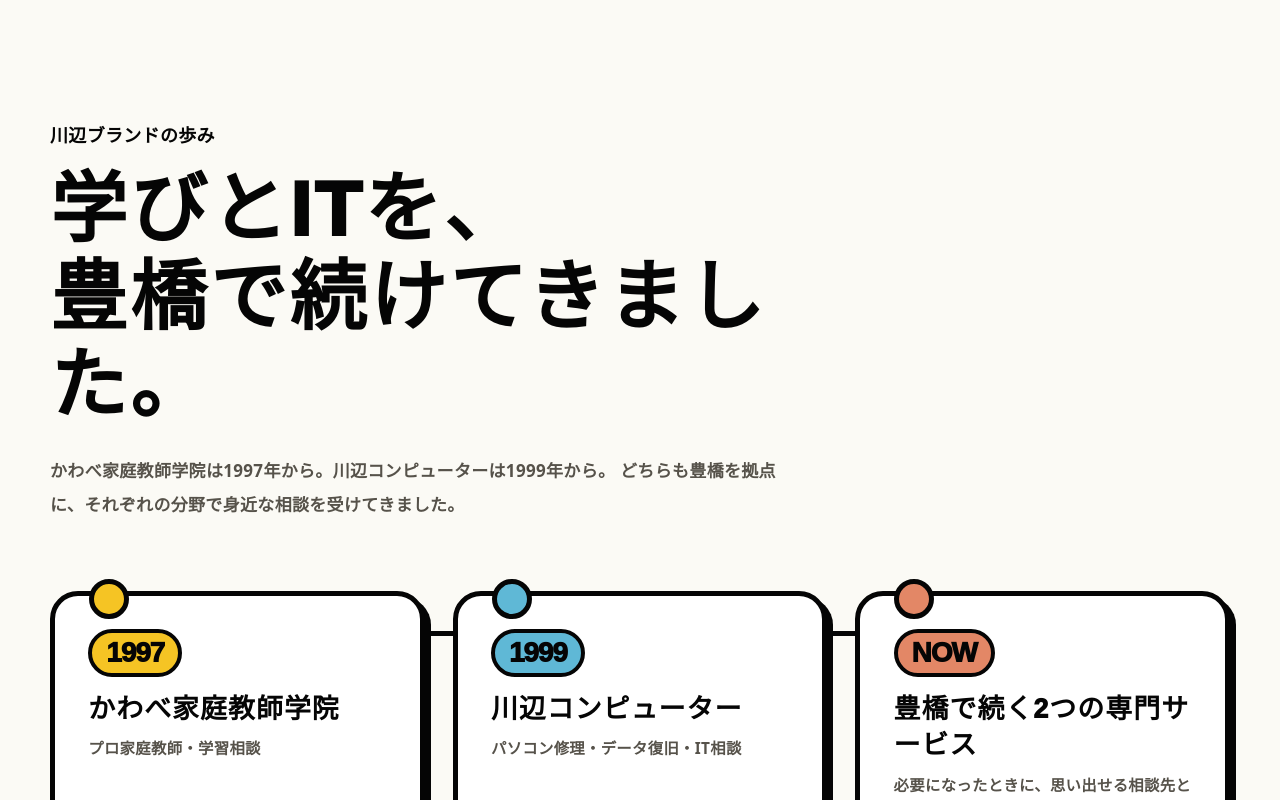
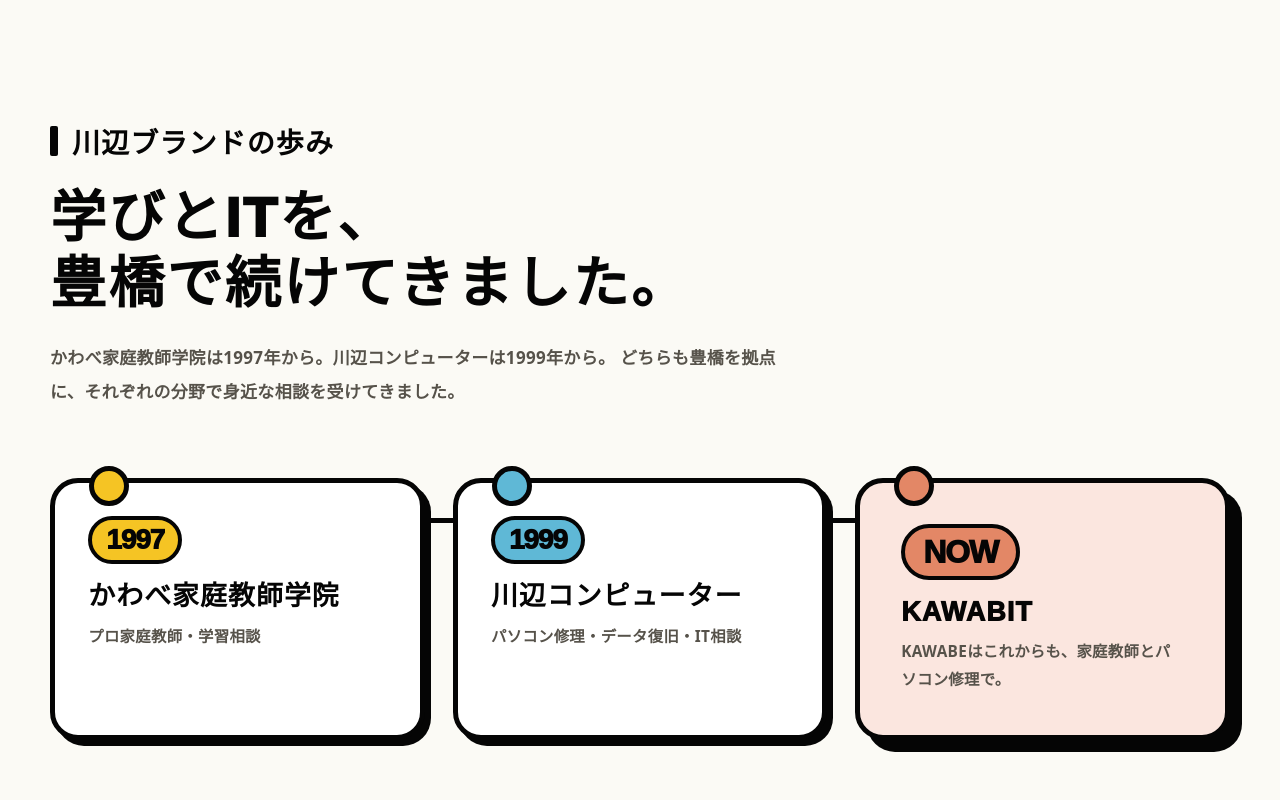
Before and after one commit to su-metal/kawabit, a Next.js app: page / in a window 1280 px wide. Shown: the part 820-1620 px from the top of the page. Built offline with nearby package versions, Linux system fonts and the light colour scheme; a web font is replaced by a local one.

Commit message:
微調整

```diff
--- a/app/globals.css
+++ b/app/globals.css
@@ -337,7 +337,7 @@ main {
   display: block;
   width: auto;
   max-width: 100%;
-  max-height: min(79svh, 850px);
+  max-height: min(75svh, 800px);
   height: auto;
   transform: none;
 }
@@ -476,10 +476,10 @@ main {
 .scene__heading h2 {
   margin: 0;
   font-family: Arial, "Hiragino Kaku Gothic ProN", var(--sans);
-  font-size: clamp(42px, 6vw, 82px);
+  font-size: clamp(32px, 4.4vw, 56px);
   font-weight: 950;
   letter-spacing: 0.04em;
-  line-height: 1.15;
+  line-height: 1.18;
 }
 
 .scene__lead {
@@ -660,6 +660,17 @@ main {
 .history__item--now::before,
 .history__item--now .history__year {
   background: var(--coral);
+}
+
+.history__item--now {
+  background: var(--coral-pale);
+  padding: clamp(28px, 3.2vw, 42px);
+  box-shadow: 12px 12px 0 var(--ink);
+}
+
+.history__item--now .history__year {
+  font-size: clamp(20px, 2.6vw, 32px);
+  padding: 8px 18px;
 }
 
 .history__year {
@@ -1710,10 +1721,24 @@ main {
 /* ===== Section label (Contact still uses) ===== */
 
 .section-label {
-  margin: 0 0 18px;
-  font-family: var(--display);
-  font-size: 18px;
+  display: flex;
+  align-items: center;
+  gap: 14px;
+  margin: 0 0 clamp(16px, 2vw, 24px);
+  font-family: var(--sans);
+  font-size: clamp(20px, 2.2vw, 28px);
   font-weight: 900;
+  letter-spacing: 0.04em;
+  color: var(--ink);
+}
+
+.section-label::before {
+  content: "";
+  display: inline-block;
+  width: 8px;
+  height: clamp(22px, 2.4vw, 30px);
+  background: var(--ink);
+  border-radius: 2px;
 }
 
 .site-footer {
--- a/app/page.js
+++ b/app/page.js
@@ -303,8 +303,8 @@ function BrandHistory() {
           <li className="history__item history__item--now">
             <span className="history__year">NOW</span>
             <div>
-              <h3>豊橋で続く2つの専門サービス</h3>
-              <p>必要になったときに、思い出せる相談先として。</p>
+              <h3>KAWABIT</h3>
+              <p>KAWABEはこれからも、家庭教師とパソコン修理で。</p>
             </div>
           </li>
         </ol>
```
